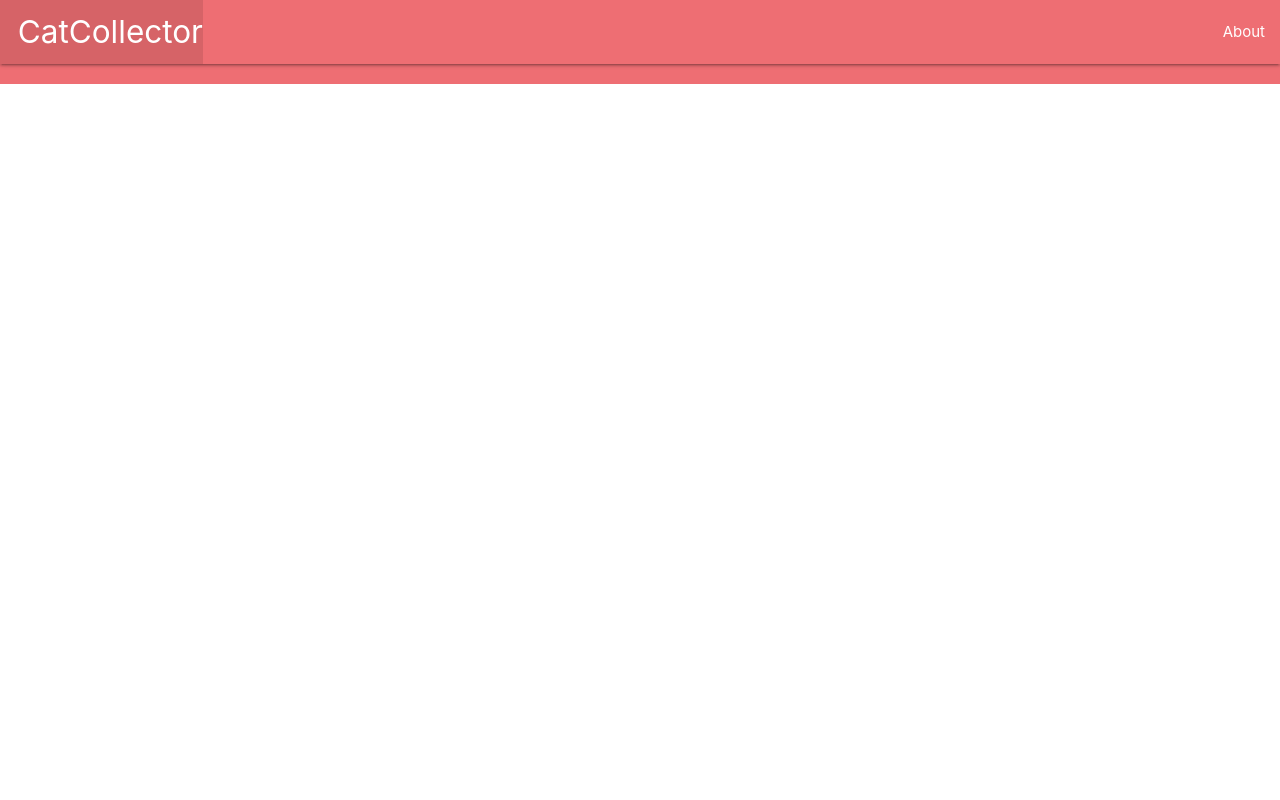
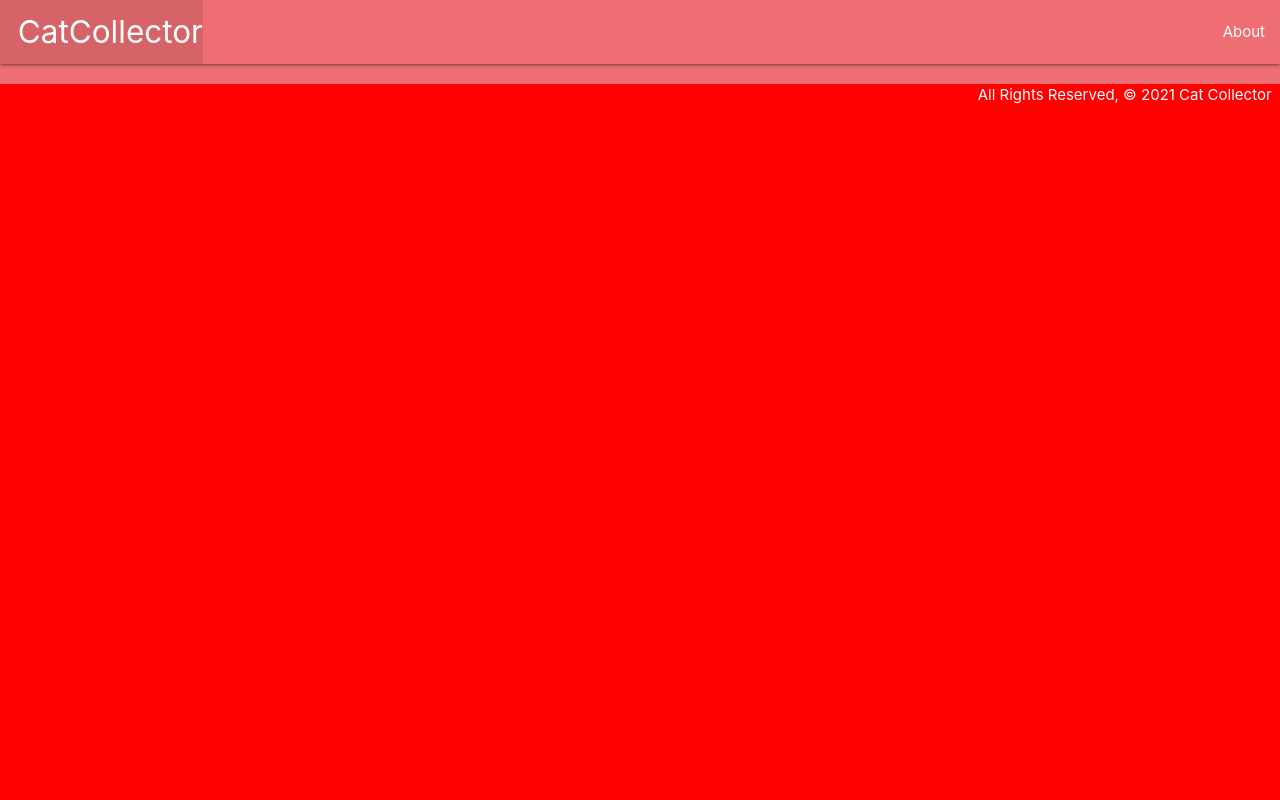
Before and after one commit to coleochieng/catcollector, a Django app: template catcollector/main_app/templates/base.html in a window 1280 px wide. Run offline with Django 4.2, Linux system fonts and the light colour scheme; the template is opened without the code that fills it, so the values that code supplies are empty; parts of the project's set-up code (start-up, migrations or seed data) failed here and were passed over.

Commit message:
add stylesheet

```diff
--- /dev/null
+++ b/catcollector/main_app/static/css/style.css
@@ -0,0 +1,3 @@
+body {
+    background-color: red;
+}
--- a/catcollector/main_app/templates/base.html
+++ b/catcollector/main_app/templates/base.html
@@ -1,3 +1,7 @@
+{% load static %}
+
+<link rel="stylesheet" type="text/css" href="{% static 'css/style.css' %}">
+
 <!DOCTYPE html>
 <html lang="en">
 <head>
```
